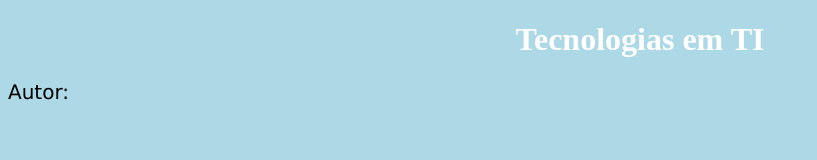
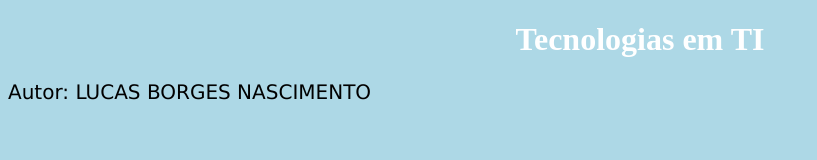
Before and after one commit to lborgesn/Tecnologias-em-TI, a plain HTML site: page Index.html in a window 1280 px wide. Shown: the whole page, without its empty margins (0-817 px from the left). Drawn offline with Linux system fonts and the light colour scheme.

Commit message:
Adicionei o nome do Autor

```diff
--- a/Index.html
+++ b/Index.html
@@ -20,7 +20,7 @@
 	<body>
 
 		<h1>Tecnologias em TI</h1>
-		<p>Autor:</p>
+		<p>Autor: LUCAS BORGES NASCIMENTO</p>
 
 	</body>
 </html>
```
